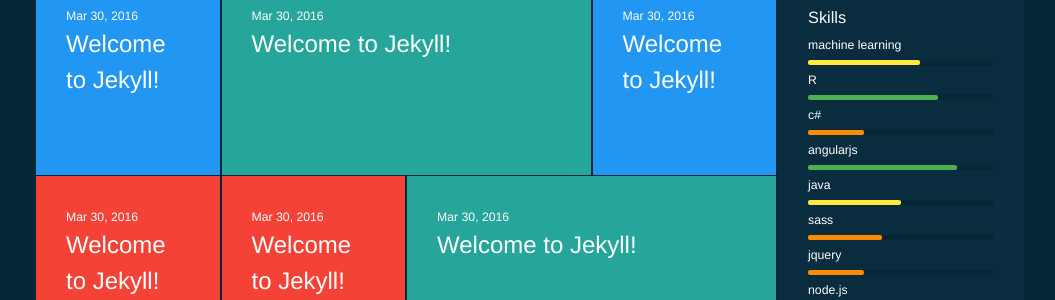
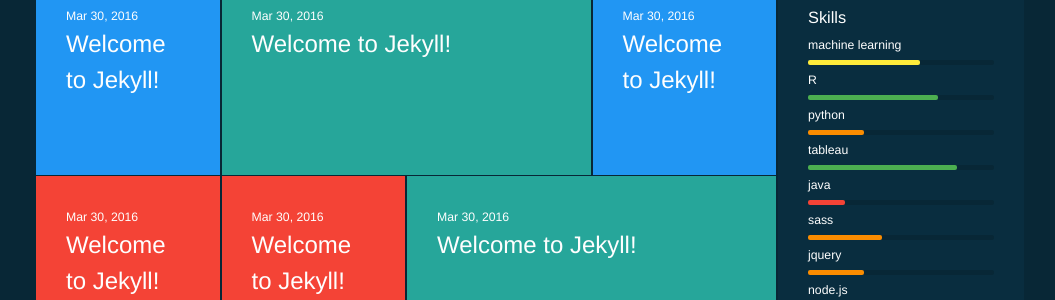
Before and after one commit to kuldeepaksharma/kuldeepaksharma.github.io, a Jekyll site: the page built from index.html, in a window 1280 px wide. Shown: the part 553-853 px from the top of the page, without its empty margins (112-1167 px from the left). Built offline with Jekyll 4.4.1, drawn with Linux system fonts in a browser that asks for light colours.

Commit message:
Update skills.yml

```diff
--- a/_data/skills.yml
+++ b/_data/skills.yml
@@ -5,15 +5,15 @@
     descr: R
     color: teal
     xp: 7
--   id: c#
-    descr: c#
+-   id: python
+    descr: python
     xp: 3
--   id: angular
-    descr: angularjs
+-   id: tableau
+    descr: tableau
     xp: 8
 -   id: java
     descr: java
-    xp: 5
+    xp: 2
 -   id: sass
     descr: sass
     xp: 4
```
